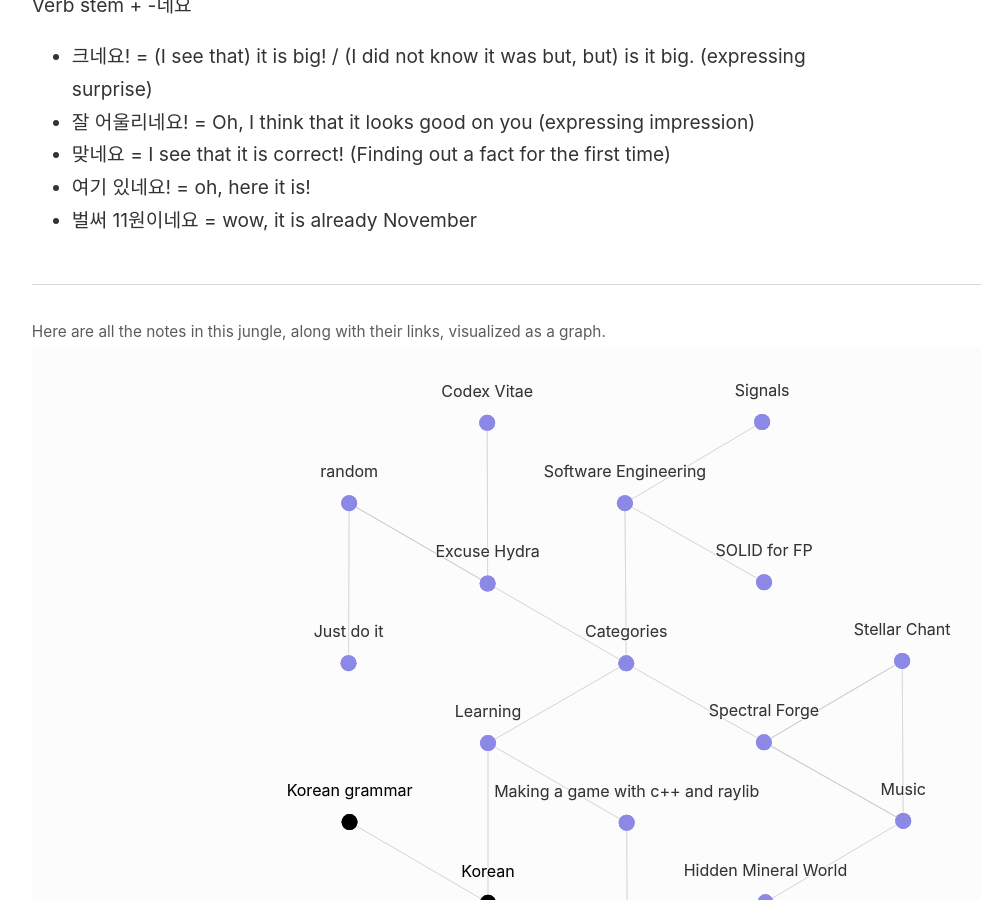
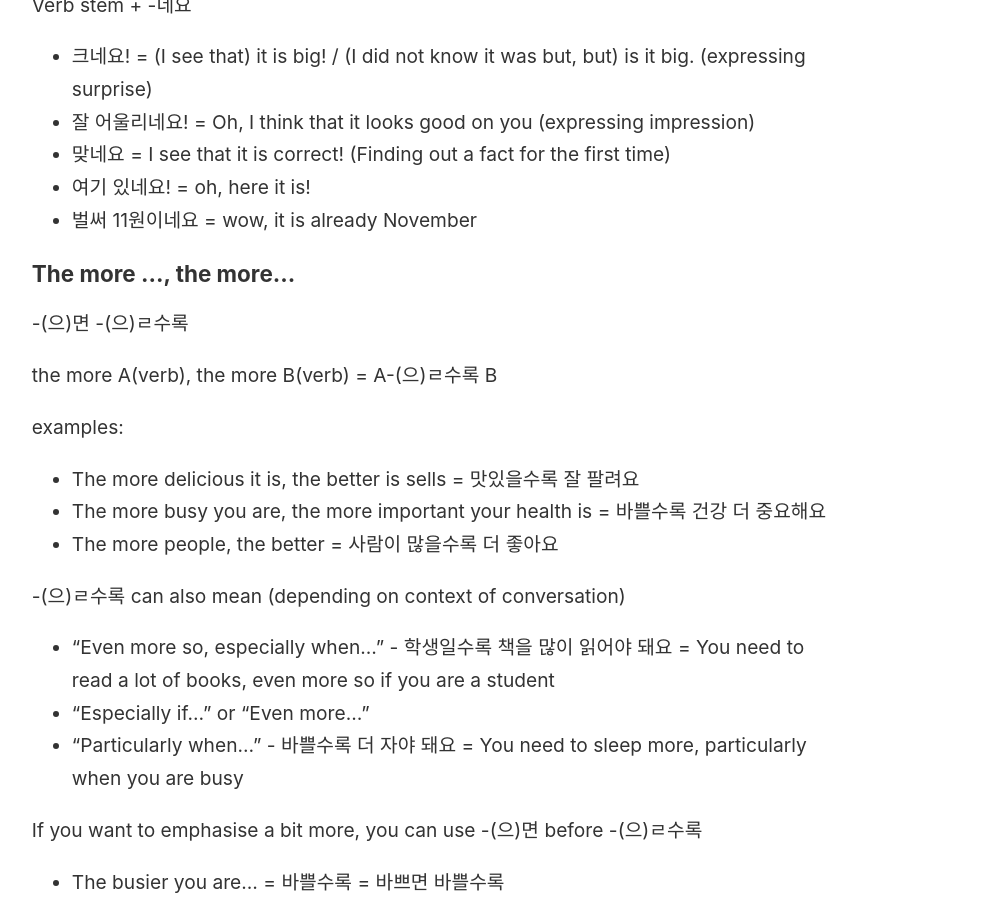
Before and after one commit to Dreat/digital_jungle, a Jekyll site: the page built from _notes/Korean grammar.md, in a window 1280 px wide and 900 px high, scrolled down 21611 px. Shown: the whole window, without its empty margins (45-1026 px from the left). Built offline with Jekyll 4.4.1, drawn with Linux system fonts in a browser that asks for light colours; some of the changed text lies outside the part shown.

Commit message:
the more the more

```diff
--- a/_notes/Korean grammar.md
+++ b/_notes/Korean grammar.md
@@ -53,6 +53,7 @@ title: Korean grammar
 	<li><a href="#inorderto" class="internal-link">In order to, For the sake of</a></li>
 	<li><a href="#maybeimight" class="internal-link">Maybe I might</a></li>
 	<li><a href="#neyo" class="internal-link">-네요 verb ending</a></li>
+	<li><a href="#themorethemore" class="internal-link">The more..., the more ... </a></li>
 </ul>
 </details>
 
@@ -781,3 +782,28 @@ Verb stem + -네요
 - 맞네요 = I see that it is correct! (Finding out a fact for the first time)
 - 여기 있네요! = oh, here it is!
 - 벌써 11원이네요 = wow, it is already November
+
+### The more ..., the more... {#themorethemore}
+
+-(으)면 -(으)ㄹ수록
+
+the more A(verb), the more B(verb) = A-(으)ㄹ수록 B
+
+examples:
+- The more delicious it is, the better is sells = 맛있을수록 잘 팔려요
+- The more busy you are, the more important your health is = 바쁠수록 건강 더 중요해요
+- The more people, the better = 사람이 많을수록 더 좋아요
+
+-(으)ㄹ수록 can also mean (depending on context of conversation)
+- "Even more so, especially when..." - 학생일수록 책을 많이  읽어야 돼요 = You need to read a lot of books, even more so if you are a student
+- "Especially if..." or "Even more..."
+- "Particularly when..." - 바쁠수록 더 자야 돼요 = You need to sleep more, particularly when you are busy
+
+If you want to emphasise a bit more, you can use -(으)면 before -(으)ㄹ수록
+
+- The busier you are... = 바쁠수록 = 바쁘면 바쁠수록
+- The better is it... = 좋을수록 = 좋으면 좋을수록
+
+**갈수록** comes from 가다 + -(으)ㄹ수록. It literally means "the more you go", but it's used as "more and more so in time" or "as time goes by"
+- It keeps getting colder = 갈수록 추워요
+- Dreat keeps getting better at Korean - 드랫은 갈수록 한국어를 잘해요
```
